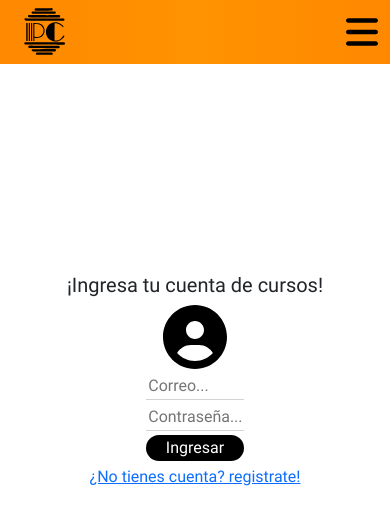
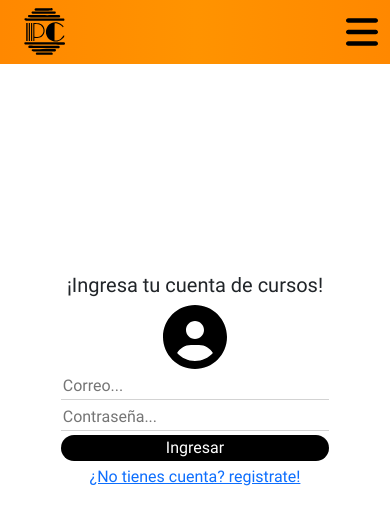
Before and after one commit to beat-ARDA/Basedatmul-Prowbint-Front, a React (Create React App) app: page / in a window 390 px wide. Shown: the top 524 px of the page. Built offline with nearby package versions, Linux system fonts and the light colour scheme.

Commit message:
login responsive

```diff
--- a/src/components/login/login.jsx
+++ b/src/components/login/login.jsx
@@ -6,14 +6,22 @@ function Login() {
         <form className="d-flex flex-column w-100 h-75 align-items-center justify-content-center" action="#">
             <h5>¡Ingresa tu cuenta de cursos!</h5>
             <svg
-            className="login-icon mb-1"
+                className="login-icon mb-1"
                 xmlns="http://www.w3.org/2000/svg"
                 viewBox="0 0 512 512">
                 <path
                     d="M399 384.2C376.9 345.8 335.4 320 288 320H224c-47.4 0-88.9 25.8-111 64.2c35.2 39.2 86.2 63.8 143 63.8s107.8-24.7 143-63.8zM512 256c0 141.4-114.6 256-256 256S0 397.4 0 256S114.6 0 256 0S512 114.6 512 256zM256 272c39.8 0 72-32.2 72-72s-32.2-72-72-72s-72 32.2-72 72s32.2 72 72 72z" /></svg>
-            <input name="correo" type="text" className="mb-1 w-25 login-input" placeholder="Correo..."/>
-            <input name="contraseña" type="password" className="mb-1 w-25 login-input" placeholder="Contraseña..."/>
-            <button type="submit" className="mb-1 w-25 ingresar-button">Ingresar</button>
+            <div className="row w-100 p-0 m-0 d-flex flex-column align-items-center justify-content-center">
+                <div className="col-xl-4 col-9">
+                    <input name="correo" type="text" className="mb-1 login-input w-100" placeholder="Correo..." />
+                </div>
+                <div className="col-xl-4 col-9">
+                    <input name="contraseña" type="password" className="mb-1 login-input w-100" placeholder="Contraseña..." />
+                </div>
+                <div className="col-xl-4 col-9">
+                    <button type="submit" className="mb-1 ingresar-button w-100">Ingresar</button>
+                </div>
+            </div>
             <a href="./" className="">¿No tienes cuenta? registrate!</a>
         </form>
     );
```
